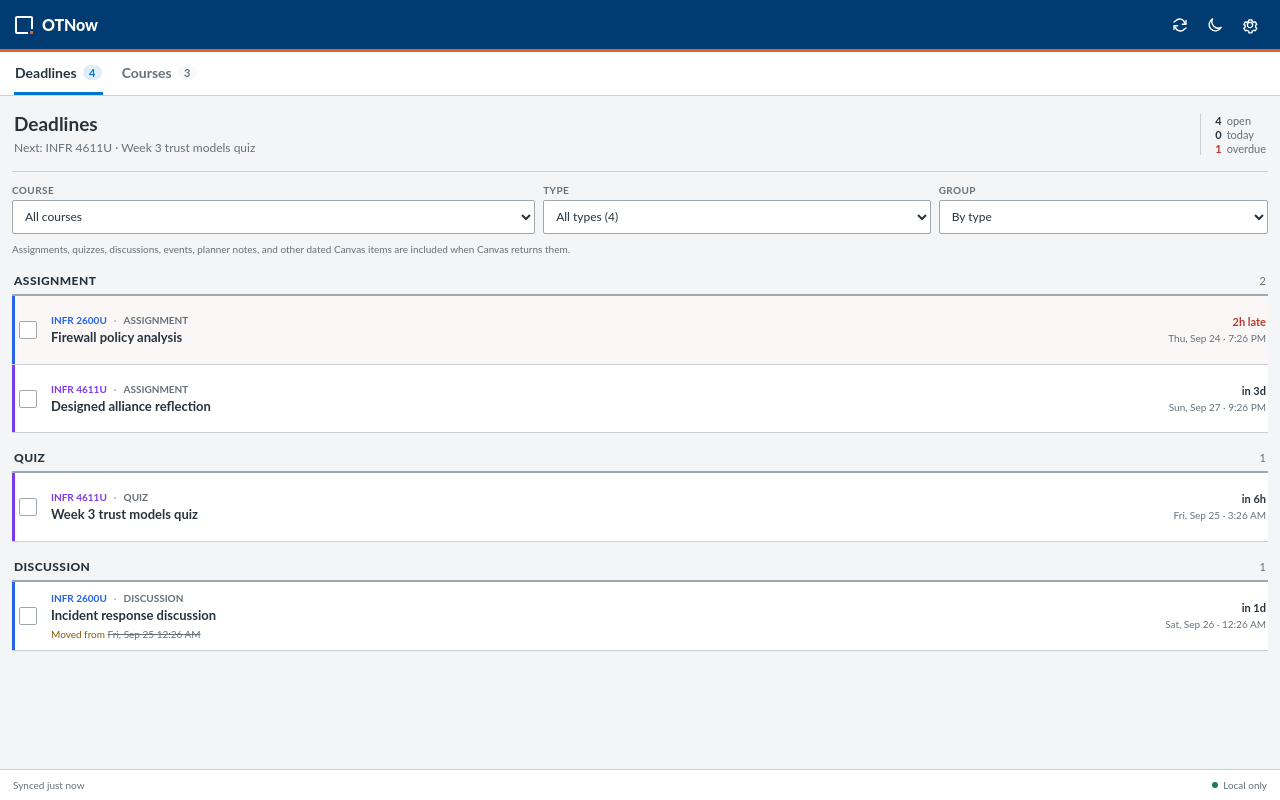
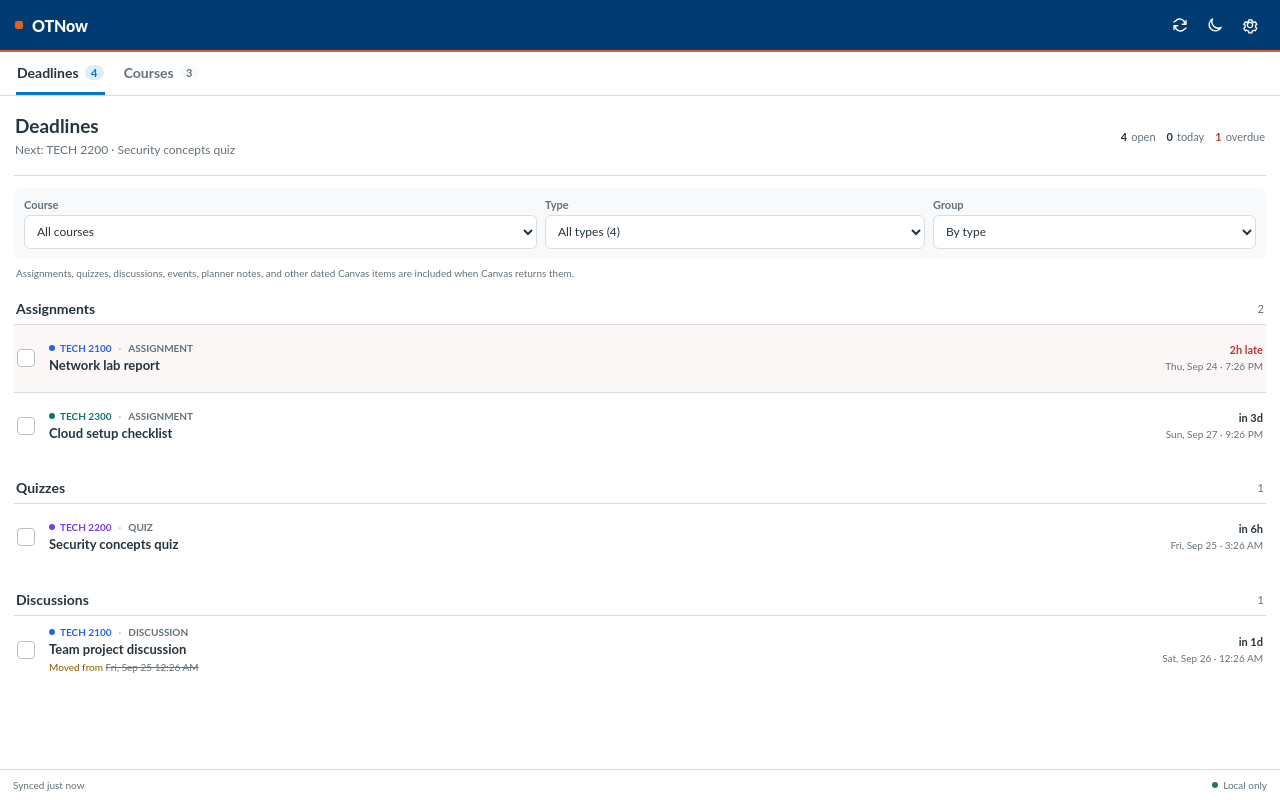
Before and after one commit to sil6428/OTNow, a website with bundled scripts: page docs/demo-panel.html in a window 1280 px wide. Built offline with nearby package versions, Linux system fonts and the light colour scheme.

Commit message:
style: blend OTNow into Canvas

```diff
--- a/package.json
+++ b/package.json
@@ -1,6 +1,6 @@
 {
   "name": "otnow-extension",
-  "version": "0.4.0",
+  "version": "0.4.1",
   "private": true,
   "type": "module",
   "scripts": {
--- a/panel/panel.css
+++ b/panel/panel.css
@@ -3,13 +3,13 @@
   --navy: #003c71;
   --blue: #0077ca;
   --orange: #e75d2a;
-  --bg: #f4f5f6;
+  --bg: #ffffff;
   --surface: #ffffff;
   --surface-subtle: #f8f9fa;
   --text: #27343d;
   --muted: #64717a;
-  --line: #c9cfd3;
-  --line-strong: #9ea8ae;
+  --line: #d9dde0;
+  --line-strong: #b8c0c5;
   --green: #1f7a55;
   --red: #c0362c;
   --amber: #8a5600;
@@ -72,7 +72,7 @@ button { color: inherit; }
   justify-content: space-between;
   height: 52px;
   padding: 0 13px 0 15px;
-  border-bottom: 3px solid var(--orange);
+  border-bottom: 2px solid var(--orange);
   background: var(--navy);
   color: white;
 }
@@ -87,22 +87,14 @@ button { color: inherit; }
 }
 
 .brand-mark {
-  position: relative;
-  width: 18px;
-  height: 18px;
-  border: 2px solid white;
+  width: 8px;
+  height: 8px;
+  border: 0;
   border-radius: 2px;
+  background: var(--orange);
 }
 
-.brand-mark span {
-  position: absolute;
-  right: -4px;
-  bottom: -4px;
-  width: 7px;
-  height: 7px;
-  border: 2px solid var(--navy);
-  background: var(--orange);
-}
+.brand-mark span { display: none; }
 
 .top-actions { display: flex; gap: 1px; }
 
@@ -136,13 +128,13 @@ button { color: inherit; }
   line-height: 1.4;
 }
 
-main { padding: 0 12px 58px; }
+main { padding: 0 14px 58px; }
 
 .view-tabs {
   display: flex;
   gap: 18px;
-  margin: 0 -12px 14px;
-  padding: 0 14px;
+  margin: 0 -14px 18px;
+  padding: 0 16px;
   border-bottom: 1px solid var(--line);
   background: var(--surface);
 }
@@ -170,7 +162,7 @@ main { padding: 0 12px 58px; }
   align-items: center;
   justify-content: space-between;
   gap: 16px;
-  padding: 3px 2px 14px;
+  padding: 1px 1px 16px;
   border-bottom: 1px solid var(--line);
 }
 
@@ -182,16 +174,15 @@ main { padding: 0 12px 58px; }
 .overview-copy p { overflow: hidden; text-overflow: ellipsis; white-space: nowrap; }
 
 .overview-status {
-  display: grid;
-  grid-template-columns: auto auto;
-  gap: 1px 5px;
+  display: flex;
+  align-items: baseline;
+  gap: 4px;
   flex: 0 0 auto;
-  padding-left: 14px;
-  border-left: 1px solid var(--line);
+  padding-left: 10px;
   font-size: 11px;
 }
 
-.overview-status strong { text-align: right; }
+.overview-status strong:not(:first-child) { margin-left: 7px; }
 .overview-status span { color: var(--muted); }
 .overview-status .is-danger { color: var(--red); }
 .overview-status .is-warning { color: var(--amber); }
@@ -200,17 +191,20 @@ main { padding: 0 12px 58px; }
   display: grid;
   grid-template-columns: minmax(0, 1.35fr) minmax(0, 1fr) minmax(0, .85fr);
   gap: 8px;
-  padding: 12px 0 8px;
+  margin-top: 12px;
+  padding: 10px;
+  border-radius: 8px;
+  background: var(--surface-subtle);
 }
 
 .control { min-width: 0; }
-.control-label { display: block; margin-bottom: 4px; color: var(--muted); font-size: 10px; font-weight: 700; letter-spacing: .04em; text-transform: uppercase; }
+.control-label { display: block; margin-bottom: 4px; color: var(--muted); font-size: 11px; font-weight: 700; }
 .control select {
   width: 100%;
   height: 34px;
   padding: 0 24px 0 8px;
-  border: 1px solid var(--line-strong);
-  border-radius: 2px;
+  border: 1px solid var(--line);
+  border-radius: 6px;
   background: var(--surface);
   color: var(--text);
   font-size: 12px;
@@ -218,14 +212,14 @@ main { padding: 0 12px 58px; }
 
 .control select:focus { border-color: var(--blue); outline: 2px solid color-mix(in srgb, var(--blue) 22%, transparent); }
 
-.source-note { margin: 1px 0 14px; color: var(--muted); font-size: 10px; line-height: 1.35; }
+.source-note { margin: 7px 2px 17px; color: var(--muted); font-size: 10px; line-height: 1.4; }
 
-.group { margin-top: 17px; }
+.group { margin-top: 20px; }
 .group:first-of-type { margin-top: 5px; }
-.group-heading { display: flex; align-items: center; justify-content: space-between; margin: 0; padding: 0 2px 6px; border-bottom: 2px solid var(--line-strong); }
-.group-heading h2 { margin: 0; font-size: 12px; font-weight: 800; letter-spacing: .035em; text-transform: uppercase; }
+.group-heading { display: flex; align-items: center; justify-content: space-between; margin: 0; padding: 0 2px 7px; border-bottom: 1px solid var(--line); }
+.group-heading h2 { margin: 0; font-size: 14px; font-weight: 700; }
 .group-heading span { color: var(--muted); font-size: 11px; }
-.items { border-bottom: 1px solid var(--line); }
+.items { background: var(--surface); }
 
 .item {
   position: relative;
@@ -233,14 +227,15 @@ main { padding: 0 12px 58px; }
   grid-template-columns: 24px minmax(0, 1fr) auto;
   gap: 8px;
   align-items: center;
-  min-height: 68px;
-  padding: 9px 2px 9px 7px;
+  min-height: 67px;
+  padding: 10px 3px;
   border-top: 1px solid var(--line);
-  background: var(--surface);
+  background: transparent;
 }
 
 .item:first-child { border-top: 0; }
-.item::before { content: ""; position: absolute; inset: 0 auto 0 0; width: 3px; background: var(--course-color); }
+.item::before { display: none; }
+.item:hover { background: var(--surface-subtle); }
 .item.is-overdue { background: color-mix(in srgb, var(--red) 4%, var(--surface)); }
 .item.is-complete { opacity: .65; }
 
@@ -248,7 +243,7 @@ main { padding: 0 12px 58px; }
   width: 18px;
   height: 18px;
   border: 1.5px solid var(--line-strong);
-  border-radius: 2px;
+  border-radius: 4px;
   background: var(--surface);
   cursor: pointer;
 }
@@ -257,7 +252,8 @@ main { padding: 0 12px 58px; }
 .check.checked::after { content: ""; display: block; width: 7px; height: 4px; margin: 4px 0 0 4px; border: solid white; border-width: 0 0 2px 2px; transform: rotate(-45deg); }
 .item-main { min-width: 0; }
 .item-meta { display: flex; align-items: center; gap: 7px; margin-bottom: 3px; color: var(--muted); font-size: 10px; font-weight: 700; text-transform: uppercase; }
-.course-code { max-width: 150px; overflow: hidden; color: var(--course-color); text-overflow: ellipsis; white-space: nowrap; }
+.course-code { display: inline-flex; align-items: center; max-width: 150px; overflow: hidden; color: var(--course-color); text-overflow: ellipsis; white-space: nowrap; }
+.course-code::before { content: ""; flex: 0 0 auto; width: 6px; height: 6px; margin-right: 5px; border-radius: 50%; background: currentColor; }
 .item-type::before { content: "·"; margin-right: 7px; color: var(--line-strong); }
 .item-title { display: block; overflow: hidden; color: var(--text); font-size: 13px; font-weight: 700; line-height: 1.3; text-decoration: none; text-overflow: ellipsis; }
 .item-title:hover { color: var(--blue); text-decoration: underline; }
@@ -270,8 +266,8 @@ main { padding: 0 12px 58px; }
 
 .course-directory { padding-bottom: 10px; }
 .section-intro { padding: 3px 2px 14px; border-bottom: 1px solid var(--line); }
-.course-list { margin-top: 12px; border: 1px solid var(--line); background: var(--surface); }
-.course-row { display: grid; grid-template-columns: minmax(0, 1fr) auto; gap: 7px 12px; padding: 13px 12px; border-top: 1px solid var(--line); }
+.course-list { margin-top: 6px; background: var(--surface); }
+.course-row { display: grid; grid-template-columns: minmax(0, 1fr) auto; gap: 7px 12px; padding: 15px 2px; border-top: 1px solid var(--line); }
 .course-row:first-child { border-top: 0; }
 .course-identity { display: flex; align-items: flex-start; gap: 9px; min-width: 0; }
 .course-dot { flex: 0 0 auto; width: 8px; height: 8px; margin-top: 5px; background: var(--course-color); }
@@ -282,15 +278,15 @@ main { padding: 0 12px 58px; }
 .course-name span { margin-top: 2px; color: var(--muted); font-size: 11px; }
 .course-open-count { color: var(--muted); font-size: 11px; white-space: nowrap; }
 .course-links { grid-column: 1 / -1; display: flex; flex-wrap: wrap; gap: 5px; padding-left: 17px; }
-.course-link { padding: 4px 7px; border: 1px solid var(--line); border-radius: 2px; color: var(--text); font-size: 11px; text-decoration: none; }
-.course-link:hover { border-color: var(--blue); color: var(--blue); }
-.course-link.primary { border-color: var(--blue); color: var(--blue); font-weight: 700; }
+.course-link { padding: 3px 5px; border: 0; border-radius: 4px; background: var(--surface-subtle); color: var(--blue); font-size: 11px; text-decoration: none; }
+.course-link:hover { background: color-mix(in srgb, var(--blue) 10%, var(--surface)); text-decoration: underline; }
+.course-link.primary { font-weight: 700; }
 
 .state-screen { display: grid; min-height: 58vh; place-content: center; padding: 30px 18px; text-align: center; }
-.state-icon { display: grid; width: 44px; height: 44px; margin: 0 auto 14px; place-items: center; border: 1px solid var(--blue); border-radius: 2px; background: var(--surface); color: var(--blue); font-size: 14px; font-weight: 800; }
+.state-icon { display: grid; width: 44px; height: 44px; margin: 0 auto 14px; place-items: center; border: 1px solid var(--line); border-radius: 8px; background: var(--surface-subtle); color: var(--blue); font-size: 14px; font-weight: 800; }
 .state-screen h1 { margin: 0 0 8px; font-size: 19px; }
 .state-screen p { max-width: 280px; margin: 0 auto 18px; color: var(--muted); line-height: 1.5; }
-.primary-button, .secondary-button { padding: 8px 12px; border-radius: 2px; font-weight: 700; cursor: pointer; }
+.primary-button, .secondary-button { padding: 8px 12px; border-radius: 6px; font-weight: 700; cursor: pointer; }
 .primary-button { border: 1px solid var(--blue); background: var(--blue); color: white; }
 .secondary-button { margin-left: 6px; border: 1px solid var(--line-strong); background: var(--surface); }
 .empty { padding: 35px 12px; color: var(--muted); text-align: center; }
--- a/src/view-model.js
+++ b/src/view-model.js
@@ -1,4 +1,3 @@
-import { TYPE_LABELS } from "./constants.js";
 import { bucketFor } from "./dates.js";
 
 export const DATE_GROUPS = [
@@ -11,12 +10,12 @@ export const DATE_GROUPS = [
 ];
 
 export const TYPE_GROUPS = [
-  ["assignment", TYPE_LABELS.assignment],
-  ["quiz", TYPE_LABELS.quiz],
-  ["discussion", TYPE_LABELS.discussion],
-  ["event", TYPE_LABELS.event],
-  ["note", TYPE_LABELS.note],
-  ["other", TYPE_LABELS.other],
+  ["assignment", "Assignments"],
+  ["quiz", "Quizzes"],
+  ["discussion", "Discussions"],
+  ["event", "Events"],
+  ["note", "Planner notes"],
+  ["other", "Other items"],
 ];
 
 export function groupPlannerItems(items, mode = "type", now = new Date()) {
```
Also changed, not shown: docs/STORE_LISTING.md (+1 -1 lines), docs/demo-host.html (+3 -3 lines), docs/demo-panel.html (+7 -7 lines), CHANGELOG.md, docs/media/otnow-courses-1280x800.png, docs/media/otnow-dark-1280x800.png, docs/media/otnow-narrow-360x800.png, docs/media/otnow-real-ui-sanitized-v2.png (added), docs/media/otnow-store-1280x800.png, manifest.json.
